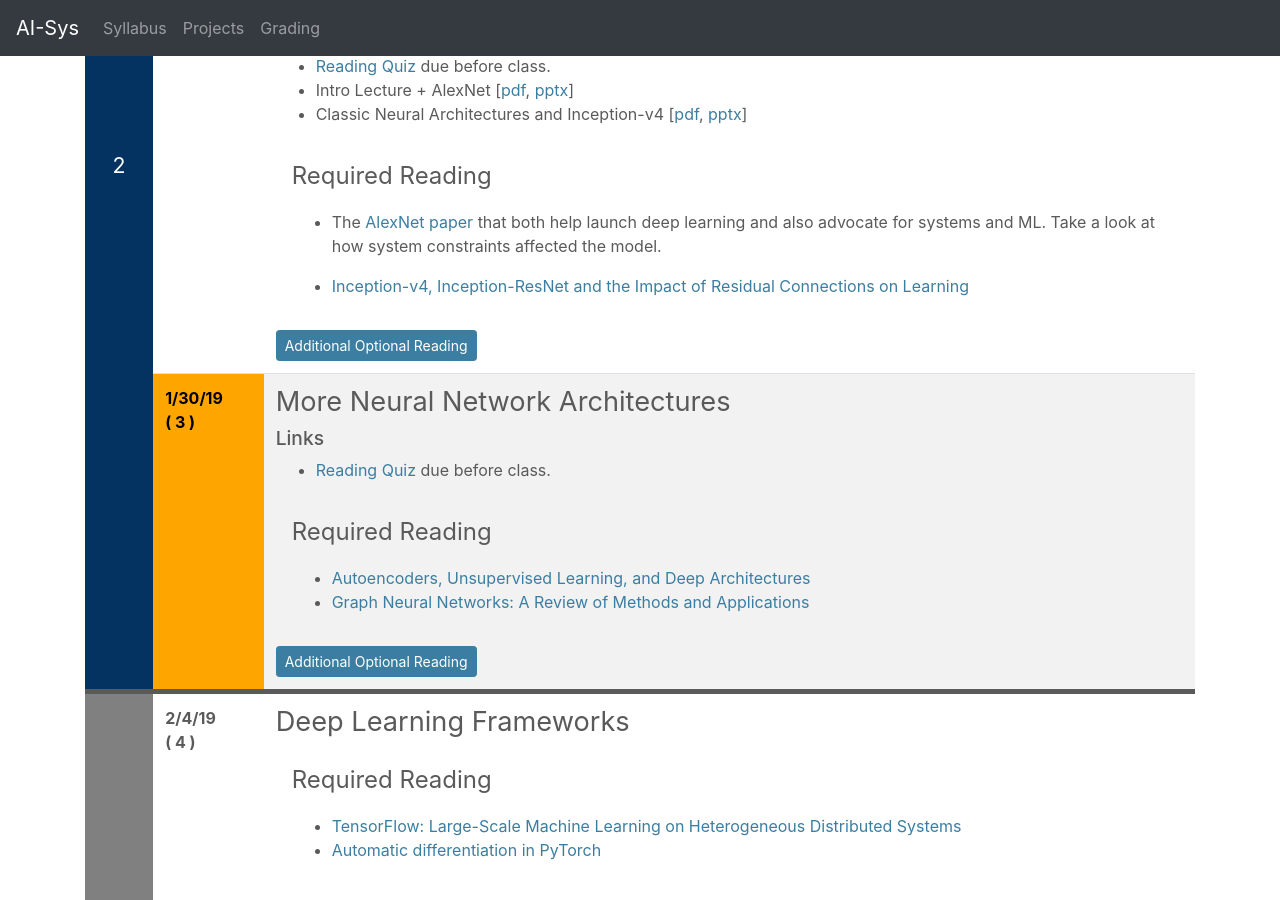
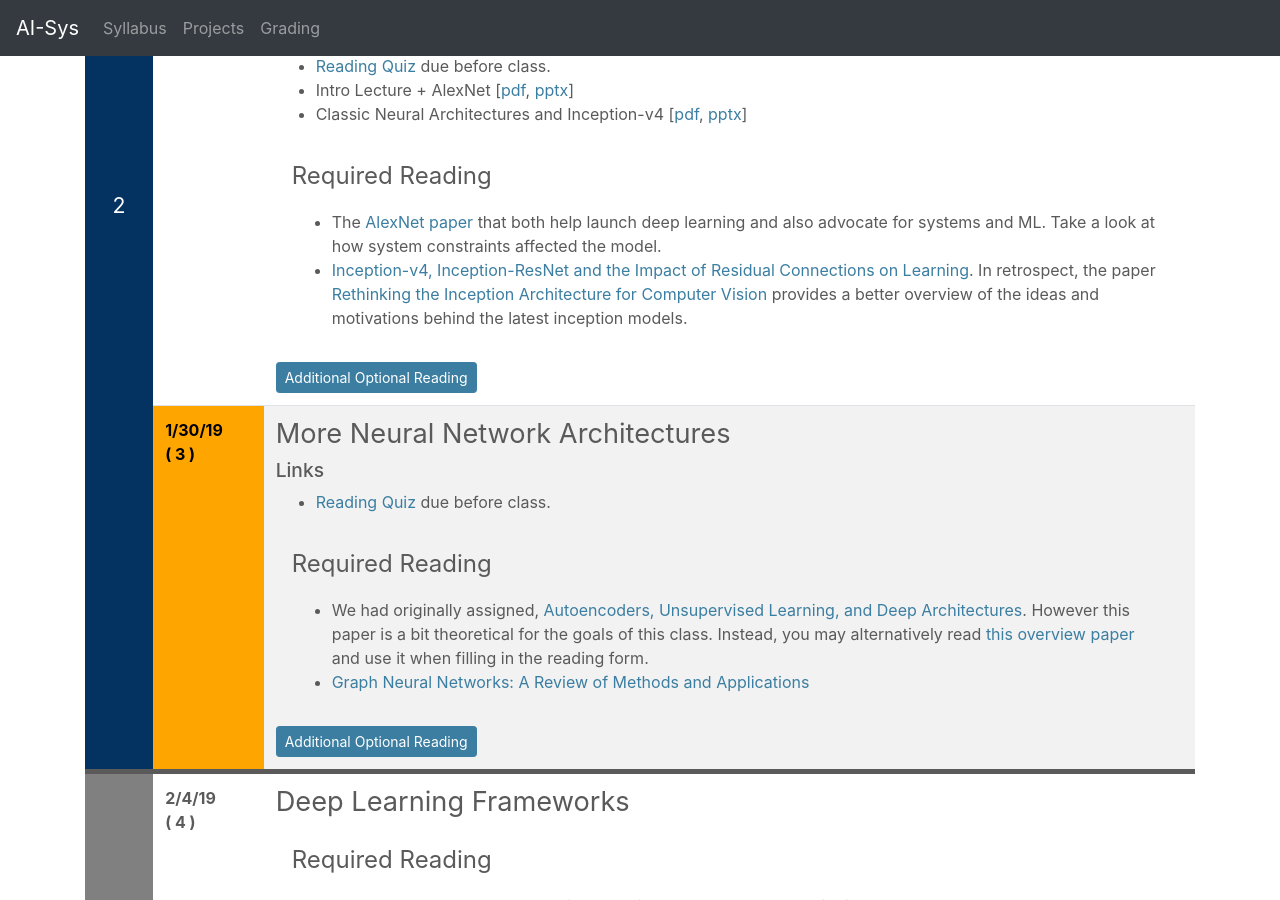
Before and after one commit to ucbrise/cs294-ai-sys-sp19, a Jekyll site: the page built from index.md, in a window 1280 px wide and 900 px high, scrolled down 1561 px. Built offline with Jekyll 4.4.1, drawn with Linux system fonts in a browser that asks for light colours; nearby versions of some CDN libraries; our own code applies the rules of GitHub Pages for plain Markdown files.

Commit message:
updating reading link

```diff
--- a/index.md
+++ b/index.md
@@ -136,8 +136,7 @@ If you find some of the reading confusing and want a more gentle introduction, t
 
 
 * The [AlexNet paper](http://www.cs.toronto.edu/~fritz/absps/imagenet.pdf) that both help launch deep learning and also advocate for systems and ML.  Take a look at how system constraints affected the model.
-
-* [Inception-v4, Inception-ResNet and the Impact of Residual Connections on Learning](https://arxiv.org/abs/1602.07261)
+* [Inception-v4, Inception-ResNet and the Impact of Residual Connections on Learning](https://arxiv.org/abs/1602.07261).  In retrospect, the paper [Rethinking the Inception Architecture for Computer Vision](https://arxiv.org/abs/1512.00567) provides a better overview of the ideas and motivations behind the latest inception models.
 
 
 </div>
@@ -180,7 +179,7 @@ If you find some of the reading confusing and want a more gentle introduction, t
 <div class="required_reading" markdown="1">
 
 
-* [Autoencoders, Unsupervised Learning, and Deep Architectures](http://proceedings.mlr.press/v27/baldi12a/baldi12a.pdf)
+* We had originally assigned, [Autoencoders, Unsupervised Learning, and Deep Architectures](http://proceedings.mlr.press/v27/baldi12a/baldi12a.pdf).  However this paper is a bit theoretical for the goals of this class. Instead, you may alternatively read [this overview paper](https://arxiv.org/pdf/1801.01586.pdf) and use it when filling in the reading form.
 * [Graph Neural Networks: A Review of Methods and Applications](https://arxiv.org/pdf/1812.08434.pdf)
 
 
```
